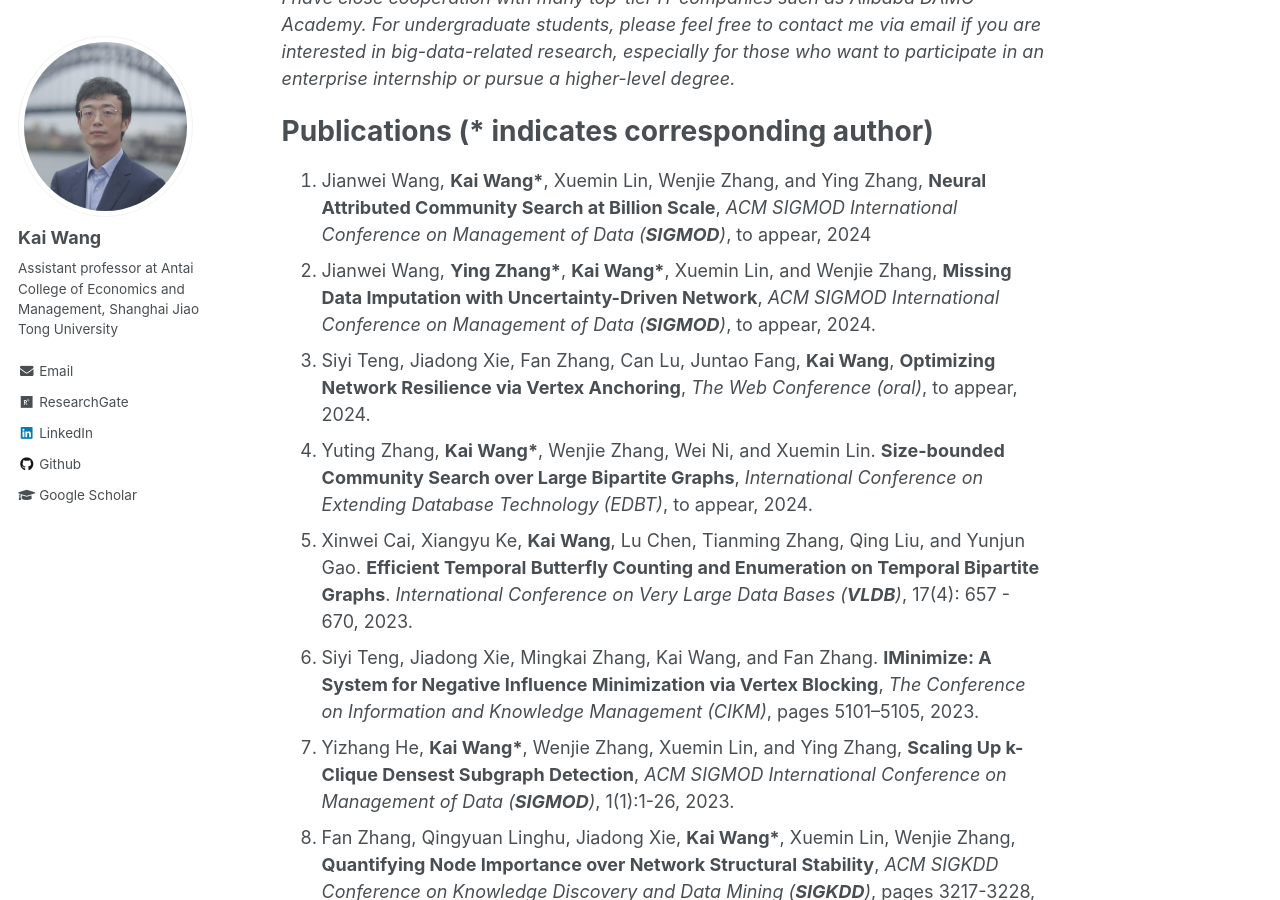
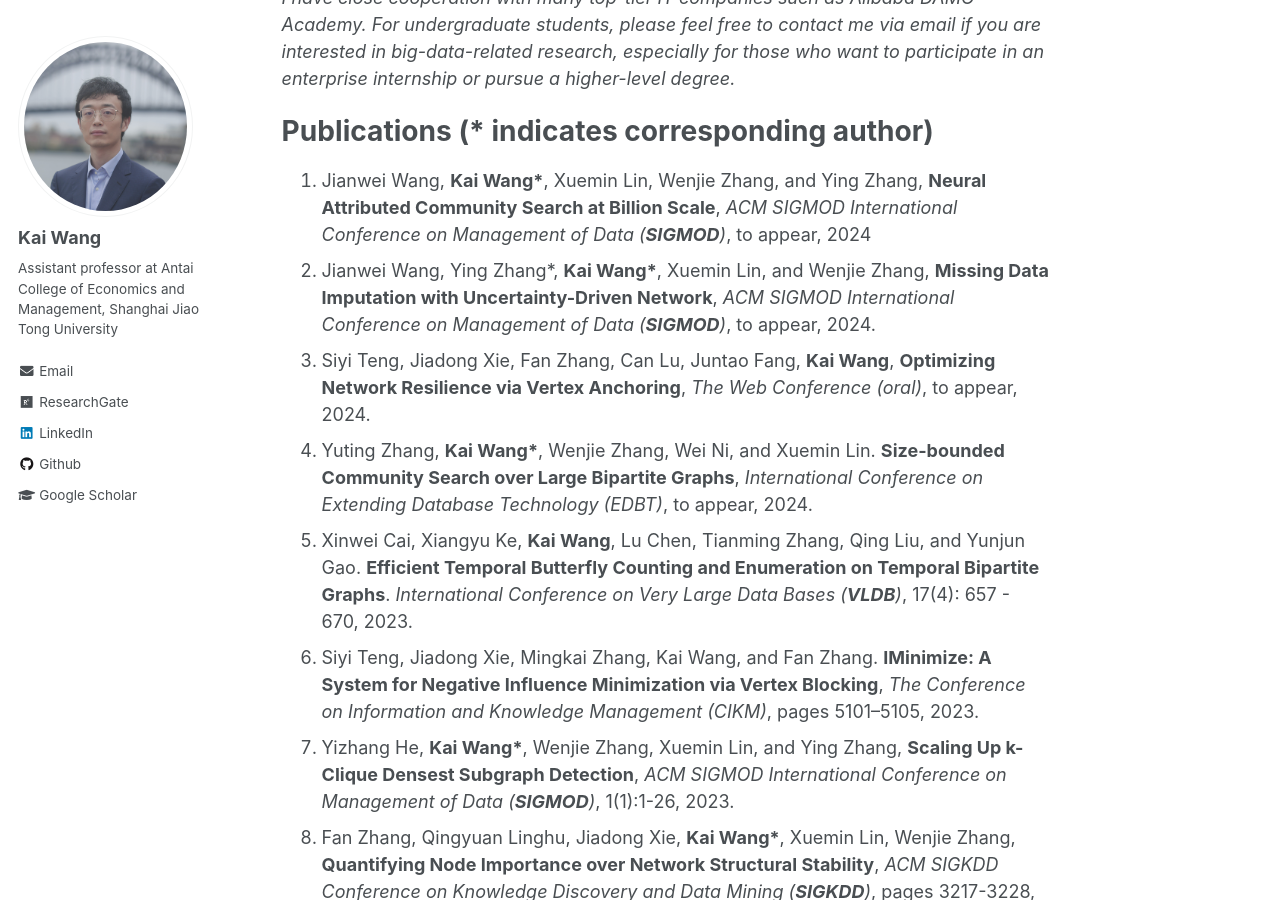
Before and after one commit to cs-kaiwang/cs-kaiwang.github.io, a Jekyll site: the page built from _pages/about.md, in a window 1280 px wide and 900 px high, scrolled down 466 px. Built offline with Jekyll 4.4.1, drawn with Linux system fonts in a browser that asks for light colours.

```diff
--- a/_pages/about.md
+++ b/_pages/about.md
@@ -17,7 +17,7 @@ His research interests lie in big data analytics, especially for the graph/netwo
 Publications (* indicates corresponding author)
 ======
 1. Jianwei Wang, **Kai Wang\***, Xuemin Lin, Wenjie Zhang, and Ying Zhang, **Neural Attributed Community Search at Billion Scale**, *ACM SIGMOD International Conference on Management of Data (**SIGMOD**)*, to appear, 2024
-2. Jianwei Wang, **Ying Zhang\***, **Kai Wang\***, Xuemin Lin, and Wenjie Zhang, **Missing Data Imputation with Uncertainty-Driven Network**, *ACM SIGMOD International Conference on Management of Data (**SIGMOD**)*, to appear, 2024.
+2. Jianwei Wang, Ying Zhang\*, **Kai Wang\***, Xuemin Lin, and Wenjie Zhang, **Missing Data Imputation with Uncertainty-Driven Network**, *ACM SIGMOD International Conference on Management of Data (**SIGMOD**)*, to appear, 2024.
 3. Siyi Teng, Jiadong Xie, Fan Zhang, Can Lu, Juntao Fang, **Kai Wang**, **Optimizing Network Resilience via Vertex Anchoring**, *The Web Conference (oral)*, to appear, 2024.
 4. Yuting Zhang, **Kai Wang\***, Wenjie Zhang, Wei Ni, and Xuemin Lin. **Size-bounded Community Search over Large Bipartite Graphs**, *International Conference on Extending Database Technology (EDBT)*, to appear, 2024.
 5. Xinwei Cai, Xiangyu Ke, **Kai Wang**, Lu Chen, Tianming Zhang, Qing Liu, and Yunjun Gao. **Efficient Temporal Butterfly Counting and Enumeration on Temporal Bipartite Graphs**. *International Conference on Very Large Data Bases (**VLDB**)*, 17(4): 657 - 670, 2023.
```
